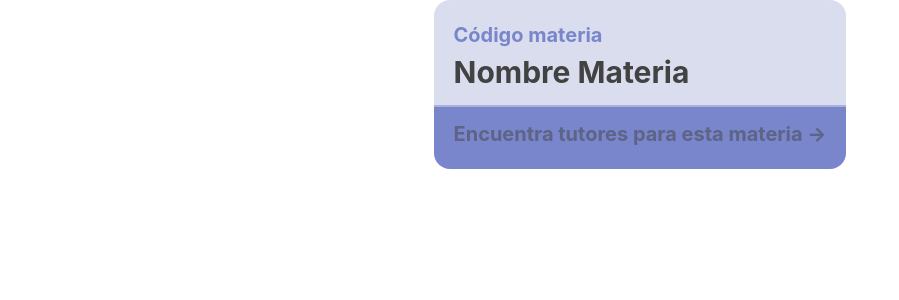
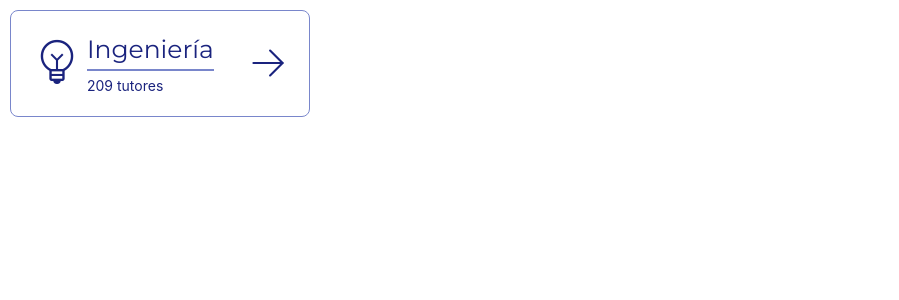
Before and after one commit to Computer-Society-Uniandes/Monitorias, a React (Create React App) app: page / in a window 1280 px wide. Shown: the top 300 px of the page, without its empty margins (0-899 px from the left). Built offline with nearby package versions, Linux system fonts and the light colour scheme.

Commit message:
Botón terminado

```diff
--- a/src/App.js
+++ b/src/App.js
@@ -3,6 +3,7 @@ import Header from './Components/Header';
 import Auth from './Components/Auth';
 import Welcome from './Components/Welcome';
 import BoxSubject from './Components/BoxSubject';
+import BoxNewSubject from './Components/BoxNewSubject';
 
 function App() {
   return (
@@ -14,7 +15,7 @@ function App() {
       {/* <Auth />   */}
 
       {/* Felipe */}
-      <BoxSubject />
+      <BoxNewSubject />
 
       {/* Jorge */}
       {/* <Welcome />  */}
--- /dev/null
+++ b/src/Components/BoxNewSubject.js
@@ -0,0 +1,56 @@
+import React from "react";
+import "../Style/BoxNewSubject.css";
+
+const BoxNewSubject = () => {
+  return (
+    <div className="card-ingenieria">
+      <div className="card-ingenieria-left">
+        {/* Ícono de bombilla (SVG) */}
+        <link rel="stylesheet" href="https://fonts.googleapis.com/css2?family=Material+Symbols+Outlined:opsz,wght,FILL,GRAD@20..48,100..700,0..1,-50..200" />
+
+        <span
+            className="material-symbols-outlined"
+            style={{ fontSize: "60px", color: "#1A237E" }}
+            >
+            emoji_objects
+        </span>
+
+        <div className="card-ingenieria-text">
+          <div className="card-ingenieria-title">
+            Ingeniería
+          </div>
+          <div className="card-ingenieria-subtitle">
+            209 tutores
+          </div>
+        </div>
+      </div>
+
+      {/* Flecha a la Derecha (SVG) */}
+      <svg
+        width="50"
+        height="50"
+        viewBox="0 0 24 24"
+        fill="none"
+        xmlns="http://www.w3.org/2000/svg"
+        className="card-ingenieria-arrow"
+      >
+        <path
+          d="M13 6L19 12L13 18"
+          stroke="#1A237E"
+          strokeWidth="1"
+          strokeLinecap="round"
+          strokeLinejoin="round"
+        />
+        <path
+          d="M5 12H19"
+          stroke="#1A237E"
+          strokeWidth="1"
+          strokeLinecap="round"
+          strokeLinejoin="round"
+        />
+      </svg>
+    </div>
+  );
+};
+
+export default BoxNewSubject;
--- /dev/null
+++ b/src/Style/BoxNewSubject.css
@@ -0,0 +1,94 @@
+@import url('https://fonts.googleapis.com/css2?family=Montserrat:wght@300;400;600;700&display=swap');
+
+.card-ingenieria {
+    margin: 10px;
+    display: flex;
+    align-items: center;
+    justify-content: space-between;
+    background-color: #ffffff;
+    border: 1px solid #7986CB;
+    border-radius: 8px;
+    padding: 20px 16px;
+    max-width: 300px;
+    width: 100%;
+    animation: fadeInUp 0.5s ease forwards;
+    transition: transform 0.3s ease, box-shadow 0.3s ease;
+  }
+
+  .card-ingenieria:hover {
+    transform: scale(1.03);
+    box-shadow: 10px 10px 10px rgba(0, 0, 0, 0.1);
+    cursor: pointer;
+  }
+
+  .card-ingenieria-left {
+    display: flex;
+    align-items: center;
+  }
+
+  .material-symbols-outlined {
+    font-variation-settings:
+      'FILL' 0,
+      'wght' 250,
+      'GRAD' 0,
+      'opsz' 48;
+    font-size: 40px;
+  }
+
+
+  .card-ingenieria-text {
+    display: flex;
+    flex-direction: column;
+  }
+
+  .card-ingenieria-title {
+    font-size: 25px;
+    font-weight: regular;
+    margin-bottom: 4px;
+    color: #1A237E;
+    font-family: 'Montserrat', sans-serif;
+    border-bottom: 2px solid #7986CB;
+  }
+
+  .card-ingenieria-subtitle {
+    font-size: 14px;
+    color: #1A237E;
+  }
+
+  /* Flecha de la derecha */
+  .card-ingenieria-arrow {
+    stroke: #1A237E;
+  }
+
+  /* Animación keyframes (fadeInUp) */
+  @keyframes fadeInUp {
+    0% {
+      opacity: 0;
+      transform: translateY(10px);
+    }
+    100% {
+      opacity: 1;
+      transform: translateY(0);
+    }
+  }
+
+  /* Responsividad: en pantallas pequeñas, ajustar tamaños/espacios */
+  @media (max-width: 190px) {
+    .card-ingenieria {
+      padding: 8px 12px;
+      max-width: 100%;
+    }
+
+    .card-ingenieria-icon {
+      width: 20px;
+      height: 20px;
+    }
+
+    .card-ingenieria-title {
+      font-size: 14px;
+    }
+
+    .card-ingenieria-subtitle {
+      font-size: 12px;
+    }
+  }
```
